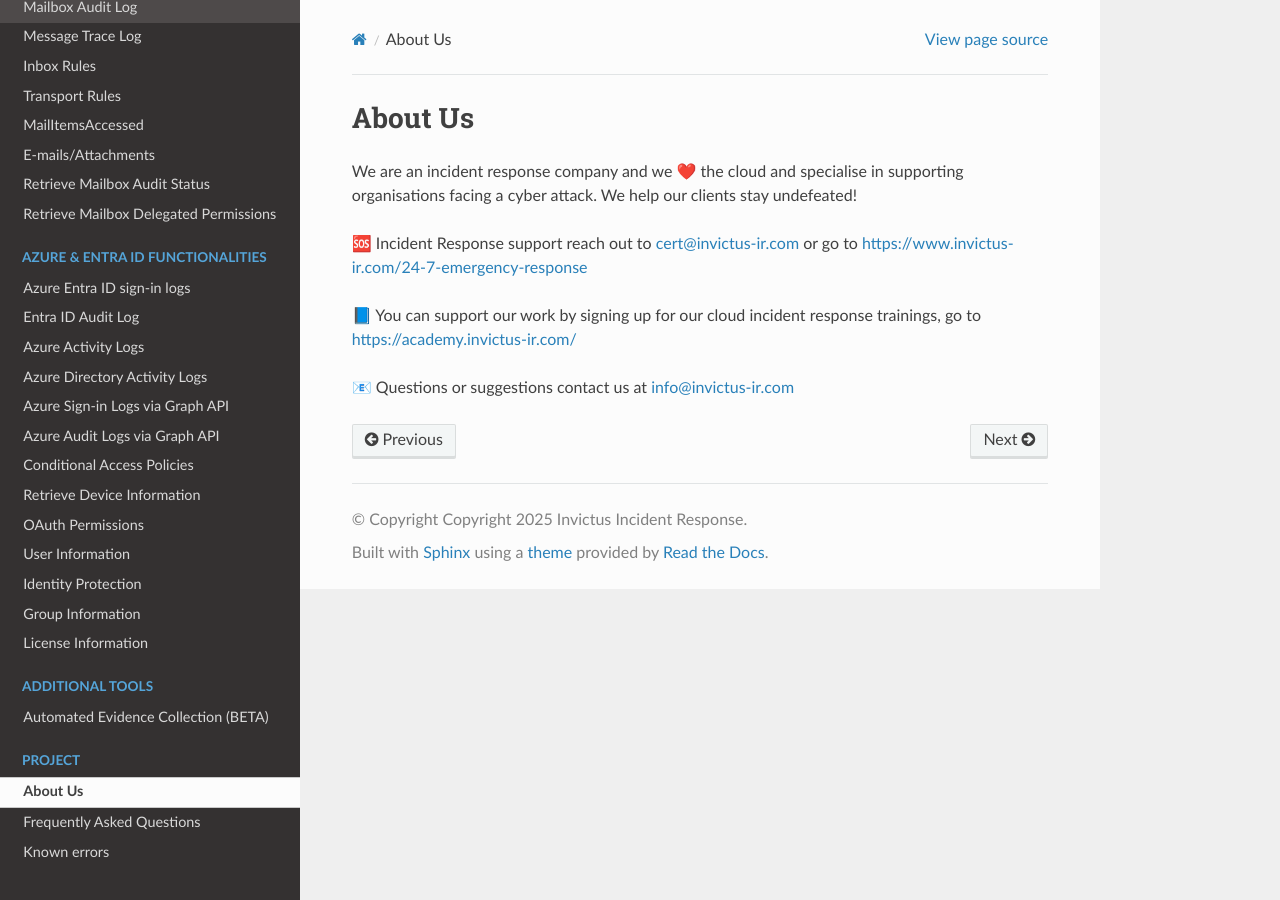
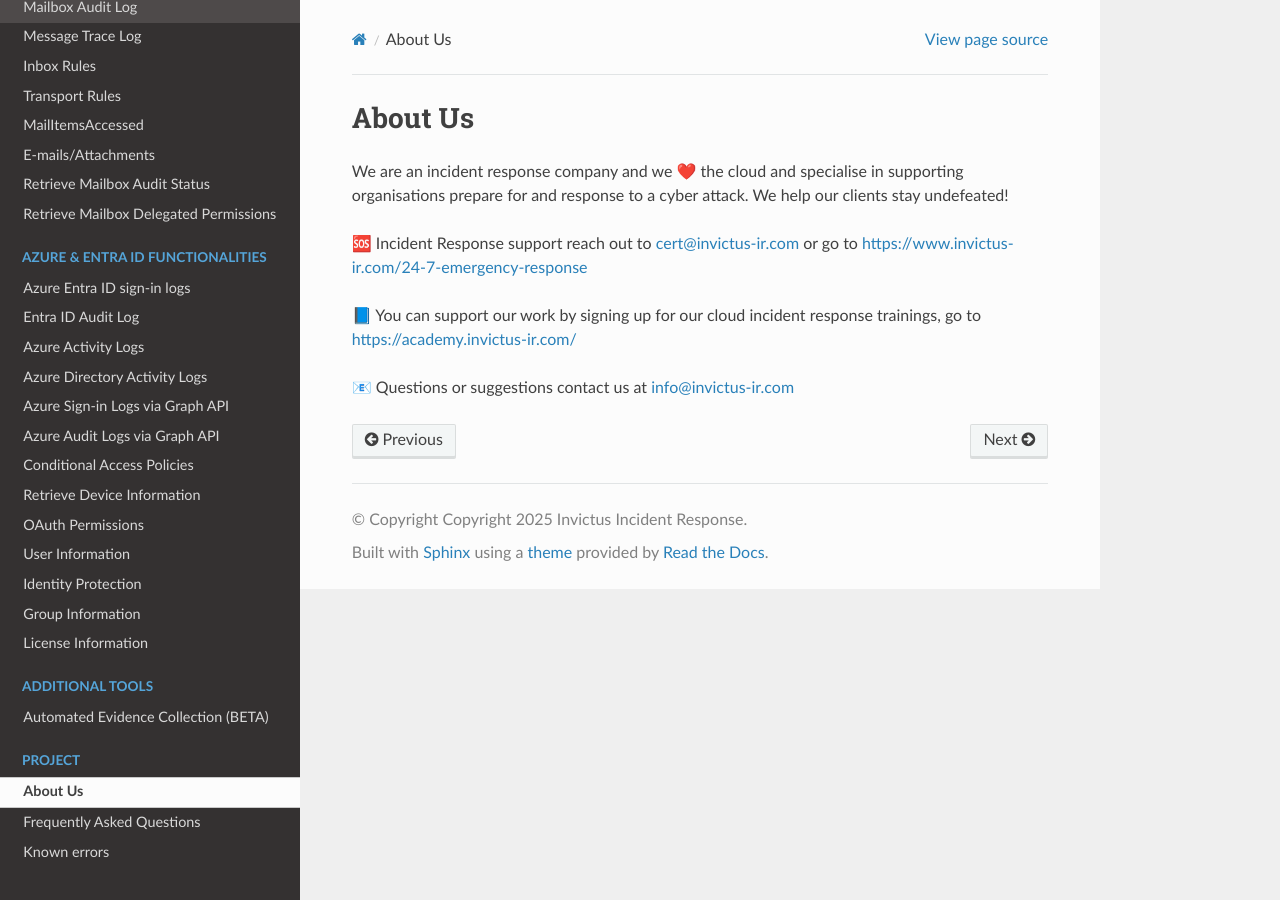
Before and after one commit to invictus-ir/Microsoft-Extractor-Suite, a Sphinx documentation site: the page built from docs/source/project/Aboutus.rst, in a window 1280 px wide. Built offline with Sphinx 7.4.7 and the Read the Docs theme 3.1.0, drawn with Linux system fonts in a browser that asks for light colours.

Commit message:
Update Aboutus.rst

```diff
--- a/docs/source/project/Aboutus.rst
+++ b/docs/source/project/Aboutus.rst
@@ -1,7 +1,7 @@
 About Us
 =======
 
-We are an incident response company and we ❤️ the cloud and specialise in supporting organisations facing a cyber attack. We help our clients stay undefeated!
+We are an incident response company and we ❤️ the cloud and specialise in supporting organisations prepare for and response to a cyber attack. We help our clients stay undefeated!
 
 🆘 Incident Response support reach out to cert@invictus-ir.com or go to https://www.invictus-ir.com/24-7-emergency-response
 
```
